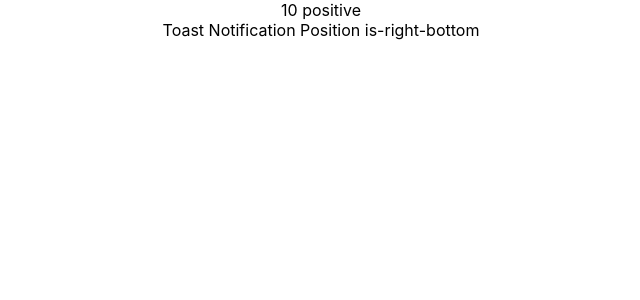
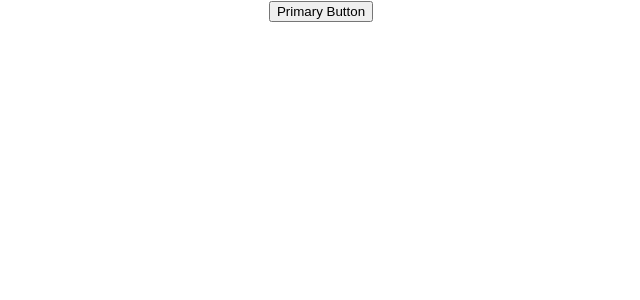
Before and after one commit to Aadiyogi112/React-Typescript, a React (Create React App) app in the folder react-typescript-demo/: page / in a window 1280 px wide. Shown: the top 300 px of the page, without its empty margins (319-959 px from the left). Built offline with nearby package versions, Linux system fonts and the light colour scheme.

Commit message:
html button and input

```diff
--- a/react-typescript-demo/src/App.tsx
+++ b/react-typescript-demo/src/App.tsx
@@ -7,6 +7,7 @@
 import { List } from "./components/generics/List";
 import Greet from "./components/Greet";
 import { Heading } from "./components/Heading";
+import { CustomButton } from "./components/html/Button";
 import { Input } from "./components/Input";
 import { Oscar } from "./components/Oscar";
 import PersonComponent from "./components/PersonComponent";
@@ -57,8 +58,12 @@
         onClick={(item) => console.log(item)}
       />
        */}
-      <RandomNumber value={10} isPositive />
+      {/* <RandomNumber value={10} isPositive />
       <Toast position="right-bottom" />
+       */}
+      <CustomButton variant="primary" onClick={() => console.log("clicked")}>
+        Primary Button
+      </CustomButton>
     </div>
   );
 }
--- /dev/null
+++ b/react-typescript-demo/src/components/html/Button.tsx
@@ -0,0 +1,12 @@
+type ButtonProps = {
+  variant: "primary" | "secondary";
+  children: string;
+} & Omit<React.ComponentProps<"button">, "children">;
+
+export const CustomButton = ({ variant, children, ...rest }: ButtonProps) => {
+  return (
+    <button className={`class-with-${variant}`} {...rest}>
+      {children}
+    </button>
+  );
+};
--- /dev/null
+++ b/react-typescript-demo/src/components/html/Input.tsx
@@ -0,0 +1,5 @@
+type InputProps = React.ComponentProps<"input">;
+
+export const Input = (props: InputProps) => {
+  return <input {...props}></input>;
+};
```
